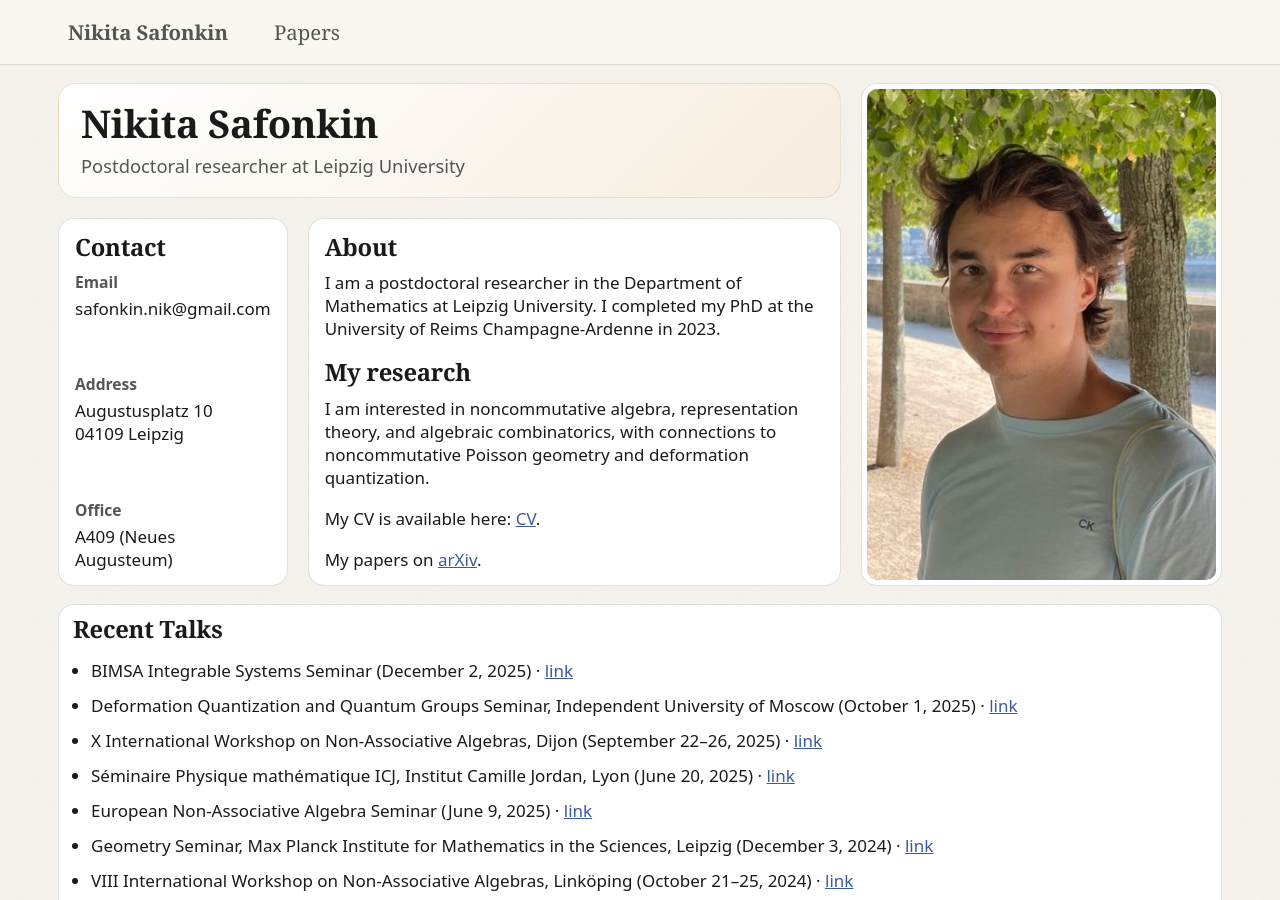
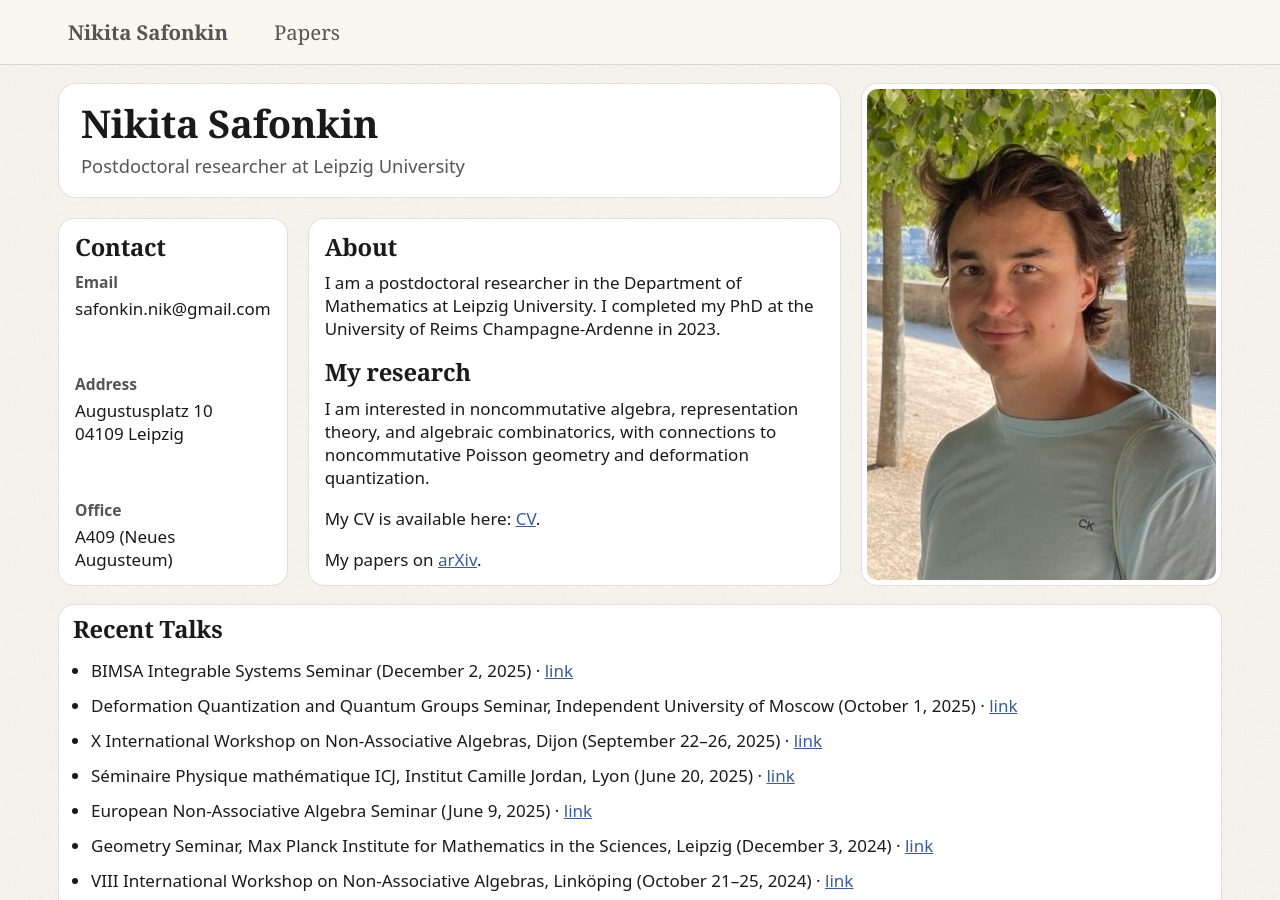
Before and after one commit to n-safonkin/n-safonkin.github.io, a Jekyll site: the page built from index.html, in a window 1280 px wide. Built offline with Jekyll 4.4.1, drawn with Linux system fonts in a browser that asks for light colours.

Commit message:
Hero plain white; Theses sidebar drops below the hero
- style.css: .hero drops the gradient and warm sepia border. Plain white
  background + var(--border) neutral edge. The h1 ("Nikita Safonkin" /
  "Papers") now sits on pure white for max contrast against the cream
  bg. Periwinkle preset (in memory) still has the original cool gradient.
- papers.css: .theses-side top: 0 → top: 80px so the box sits just
  below the hero's bottom (≈ at the hero/first-paper gap level),
  staying on the right of the papers list.

Co-Authored-By: Claude Opus 4.7 (1M context) <noreply@anthropic.com>

```diff
--- a/assets/style.css
+++ b/assets/style.css
@@ -101,19 +101,14 @@ main.wrap{
 }
 
 /* === Shared blocks === */
-/* Hero gradient — Cream-theme warm version. White at top-left so the
-   heading (which sits in the top-left of the panel) reads on white,
-   warm sand fades in at bottom-right for visual interest. Periwinkle
-   preset uses the original cool blue-purple gradient (saved in memory). */
+/* Hero — Cream-theme uses a plain white panel for max heading contrast
+   on the cream bg. Periwinkle preset uses the original cool blue-purple
+   gradient (saved in memory). */
 .hero{
   padding: 18px;
   border-radius: 18px;
-  border: 1px solid rgba(176, 132, 60, 0.22);
-  background: linear-gradient(
-    135deg,
-    white,
-    #f7eddf
-  );
+  border: 1px solid var(--border);
+  background: white;
 }
 
 .card{
```
Also changed, not shown: assets/papers.css (+3 -6 lines).
